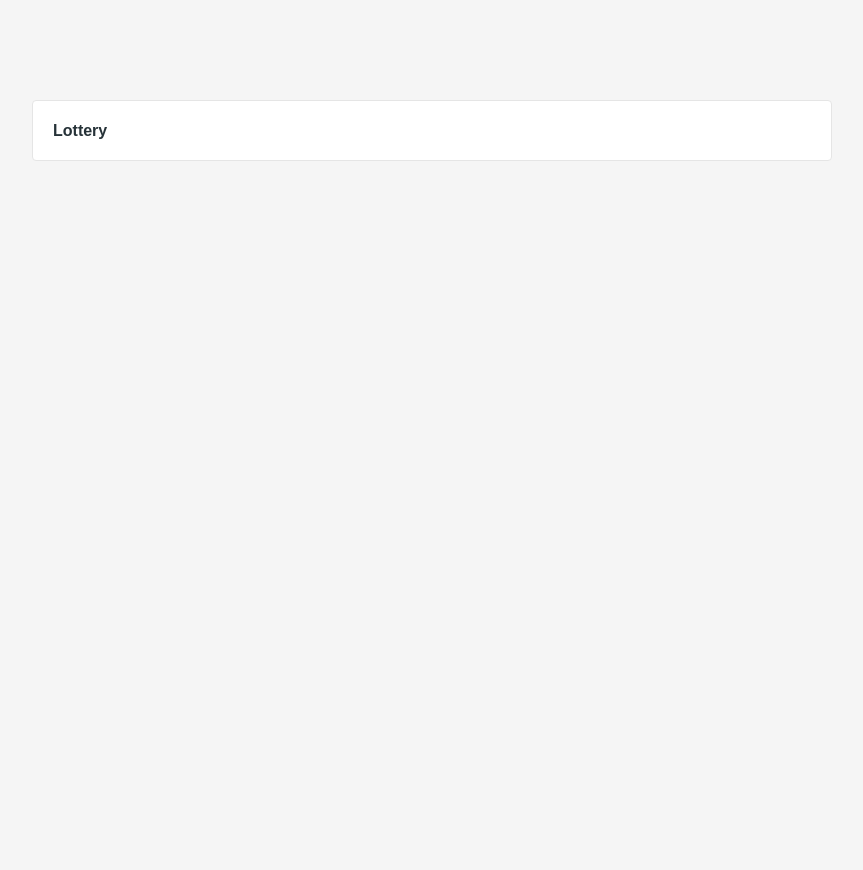
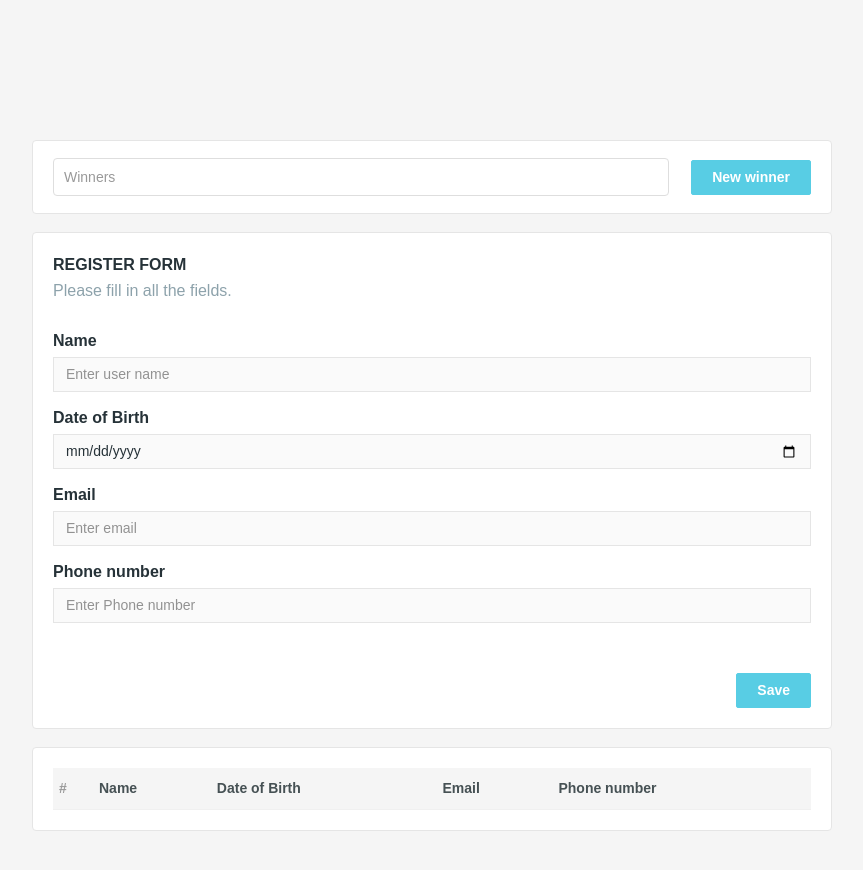
Before and after one commit to soapmaster778/vue-lottery-app, a Vue app: page / in a window 1280 px wide. Shown: the top 870 px of the page, without its empty margins (208-1071 px from the left). Before the commit the page ends 800 px from the top, so only its background shows below. Built offline with nearby package versions, Linux system fonts and the light colour scheme; the HTML template or start-up script is replaced by a standard one.

Commit message:
feat: add lottery layout and base components

```diff
--- a/src/App.vue
+++ b/src/App.vue
@@ -1,13 +1,16 @@
 <script setup lang="ts">
-const title: string = 'Lottery'
+import ParticipantsTable from './components/ParticipantsTable.vue'
+import RegistrationBlock from './components/RegistrationBlock.vue'
+import WinnersBlock from './components/WinnersBlock.vue'
+import type { Participant } from './types/participant'
+
+const participants: Participant[] = []
 </script>
 
 <template>
   <main class="lottery-app">
-    <section class="lottery-panel" aria-labelledby="lottery-title">
-      <h1 id="lottery-title" class="lottery-title">
-        {{ title }}
-      </h1>
-    </section>
+    <WinnersBlock />
+    <RegistrationBlock />
+    <ParticipantsTable :participants="participants" />
   </main>
 </template>
--- /dev/null
+++ b/src/components/BaseButton.vue
@@ -0,0 +1,29 @@
+<script setup lang="ts">
+withDefaults(
+  defineProps<{
+    type?: 'button' | 'submit' | 'reset'
+    variant?: 'primary' | 'secondary' | 'danger'
+    disabled?: boolean
+  }>(),
+  {
+    type: 'button',
+    variant: 'primary',
+    disabled: false,
+  },
+)
+
+defineEmits<{
+  click: [event: MouseEvent]
+}>()
+</script>
+
+<template>
+  <button
+    :type="type"
+    :disabled="disabled"
+    :class="['btn', `btn-${variant}`, 'lottery-button']"
+    @click="$emit('click', $event)"
+  >
+    <slot />
+  </button>
+</template>
--- /dev/null
+++ b/src/components/BaseInput.vue
@@ -0,0 +1,64 @@
+<script setup lang="ts">
+withDefaults(
+  defineProps<{
+    id: string
+    label: string
+    modelValue: string
+    type?: 'text' | 'email' | 'tel' | 'date'
+    placeholder?: string
+    error?: string
+    valid?: boolean
+    max?: string
+    autocomplete?: string
+  }>(),
+  {
+    type: 'text',
+    placeholder: '',
+    error: '',
+    valid: false,
+    max: undefined,
+    autocomplete: 'off',
+  },
+)
+
+const emit = defineEmits<{
+  'update:modelValue': [value: string]
+}>()
+
+function handleInput(event: Event): void {
+  const input = event.target as HTMLInputElement
+  emit('update:modelValue', input.value)
+}
+</script>
+
+<template>
+  <div class="lottery-field">
+    <label :for="id" class="form-label">
+      {{ label }}
+    </label>
+
+    <input
+      :id="id"
+      :value="modelValue"
+      :type="type"
+      :placeholder="placeholder"
+      :max="max"
+      :autocomplete="autocomplete"
+      :aria-invalid="error ? 'true' : undefined"
+      :aria-describedby="error ? `${id}-error` : undefined"
+      :class="[
+        'form-control',
+        {
+          'is-invalid': Boolean(error),
+          'is-valid': valid && !error,
+        },
+      ]"
+      required
+      @input="handleInput"
+    />
+
+    <div v-if="error" :id="`${id}-error`" class="invalid-feedback">
+      {{ error }}
+    </div>
+  </div>
+</template>
--- /dev/null
+++ b/src/components/ParticipantsTable.vue
@@ -0,0 +1,35 @@
+<script setup lang="ts">
+import type { Participant } from '@/types/participant'
+
+defineProps<{
+  participants: readonly Participant[]
+}>()
+</script>
+
+<template>
+  <section class="lottery-panel participants-block" aria-label="Participants">
+    <div class="participants-table-wrapper">
+      <table class="table participants-table">
+        <thead>
+          <tr>
+            <th scope="col">#</th>
+            <th scope="col">Name</th>
+            <th scope="col">Date of Birth</th>
+            <th scope="col">Email</th>
+            <th scope="col">Phone number</th>
+          </tr>
+        </thead>
+
+        <tbody>
+          <tr v-for="(participant, index) in participants" :key="participant.id">
+            <td>{{ index + 1 }}</td>
+            <td>{{ participant.name }}</td>
+            <td>{{ participant.birthDate }}</td>
+            <td>{{ participant.email }}</td>
+            <td>{{ participant.phone }}</td>
+          </tr>
+        </tbody>
+      </table>
+    </div>
+  </section>
+</template>
--- /dev/null
+++ b/src/components/RegistrationBlock.vue
@@ -0,0 +1,61 @@
+<script setup lang="ts">
+import { reactive } from 'vue'
+import BaseButton from './BaseButton.vue'
+import BaseInput from './BaseInput.vue'
+import type { ParticipantFormData } from '@/types/participant'
+
+const form = reactive<ParticipantFormData>({
+  name: '',
+  birthDate: '',
+  email: '',
+  phone: '',
+})
+</script>
+
+<template>
+  <section class="lottery-panel registration-block" aria-labelledby="registration-title">
+    <h1 id="registration-title" class="lottery-title">REGISTER FORM</h1>
+
+    <p class="registration-description">Please fill in all the fields.</p>
+
+    <form novalidate @submit.prevent>
+      <BaseInput
+        id="registration-name"
+        v-model="form.name"
+        label="Name"
+        placeholder="Enter user name"
+        autocomplete="name"
+      />
+
+      <BaseInput
+        id="registration-birth-date"
+        v-model="form.birthDate"
+        label="Date of Birth"
+        type="date"
+        autocomplete="bday"
+      />
+
+      <BaseInput
+        id="registration-email"
+        v-model="form.email"
+        label="Email"
+        type="email"
+        placeholder="Enter email"
+        autocomplete="email"
+      />
+
+      <BaseInput
+        id="registration-phone"
+        v-model="form.phone"
+        label="Phone number"
+        type="tel"
+        placeholder="Enter Phone number"
+        autocomplete="tel"
+      />
+
+      <div class="form-actions">
+        <BaseButton type="submit" disabled> Save </BaseButton>
+      </div>
+    </form>
+  </section>
+</template>
--- /dev/null
+++ b/src/components/WinnersBlock.vue
@@ -0,0 +1,13 @@
+<script setup lang="ts">
+import BaseButton from './BaseButton.vue'
+</script>
+
+<template>
+  <section class="lottery-panel winners-block" aria-label="Winners">
+    <div class="winners-list">
+      <span class="winners-placeholder">Winners</span>
+    </div>
+
+    <BaseButton disabled> New winner </BaseButton>
+  </section>
+</template>
--- a/src/styles/main.scss
+++ b/src/styles/main.scss
@@ -30,8 +30,11 @@ input {
 }
 
 .lottery-app {
+  display: flex;
+  flex-direction: column;
+  gap: 18px;
   width: min(800px, calc(100% - 32px));
-  margin: 100px auto 48px;
+  margin: 140px auto 48px;
 }
 
 .lottery-panel {
@@ -45,6 +48,118 @@ input {
   margin: 0;
   font-size: 16px;
   font-weight: 700;
+  line-height: 1.5;
+}
+
+.lottery-button {
+  min-height: 34px;
+  padding: 6px 20px;
+  border-radius: 2px;
+  font-size: 14px;
+  font-weight: 600;
+  white-space: nowrap;
+
+  &.btn-primary {
+    --bs-btn-color: #fff;
+    --bs-btn-hover-color: #fff;
+    --bs-btn-active-color: #fff;
+    --bs-btn-disabled-color: #fff;
+  }
+}
+
+.winners-block {
+  display: flex;
+  align-items: center;
+  gap: 22px;
+  padding-top: 17px;
+  padding-bottom: 17px;
+}
+
+.winners-list {
+  display: flex;
+  flex: 1;
+  flex-wrap: wrap;
+  align-items: center;
+  gap: 6px;
+  min-width: 0;
+  min-height: 38px;
+  padding: 6px 10px;
+  border: 1px solid #dedede;
+  border-radius: 4px;
+}
+
+.winners-placeholder {
+  color: #999;
+  font-size: 14px;
+}
+
+.registration-description {
+  margin: 2px 0 26px;
+  color: #8da2ab;
+  font-size: 16px;
+}
+
+.lottery-field {
+  margin-bottom: 14px;
+
+  .form-label {
+    margin-bottom: 4px;
+    font-size: 16px;
+    font-weight: 600;
+  }
+
+  .form-control {
+    min-height: 34px;
+    padding: 6px 12px;
+    font-size: 14px;
+
+    &::placeholder {
+      color: #929292;
+    }
+  }
+}
+
+.form-actions {
+  display: flex;
+  justify-content: flex-end;
+  margin-top: 50px;
+}
+
+.participants-table-wrapper {
+  overflow-x: auto;
+}
+
+.participants-table {
+  width: 100%;
+  min-width: 650px;
+  margin: 0;
+  font-size: 14px;
+
+  > :not(caption) > * > * {
+    padding: 10px 6px;
+    border-bottom-color: #f0f0f0;
+  }
+
+  th {
+    color: #465154;
+    font-weight: 700;
+    white-space: nowrap;
+  }
+
+  td {
+    color: #888;
+    overflow-wrap: anywhere;
+  }
+
+  th:first-child,
+  td:first-child {
+    width: 40px;
+    color: #999;
+  }
+
+  tbody tr:last-child td {
+    border-bottom: 0;
+  }
 }
 
 @media (max-width: 576px) {
@@ -55,4 +170,21 @@ input {
   .lottery-panel {
     padding: 16px;
   }
+
+  .winners-block {
+    flex-wrap: wrap;
+    gap: 12px;
+  }
+
+  .winners-list {
+    flex-basis: 100%;
+  }
+
+  .winners-block > .lottery-button {
+    margin-left: auto;
+  }
+
+  .form-actions {
+    margin-top: 30px;
+  }
 }
--- /dev/null
+++ b/src/types/participant.ts
@@ -0,0 +1,9 @@
+export interface Participant {
+  id: string
+  name: string
+  birthDate: string
+  email: string
+  phone: string
+}
+
+export type ParticipantFormData = Omit<Participant, 'id'>
```
